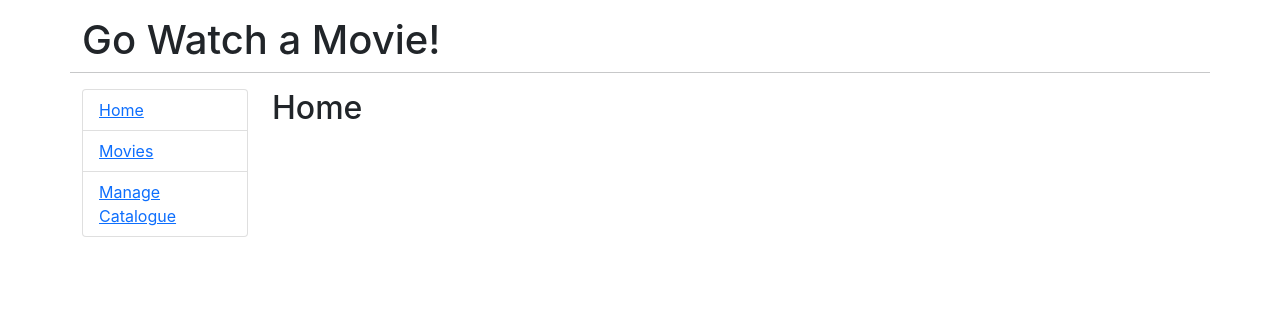
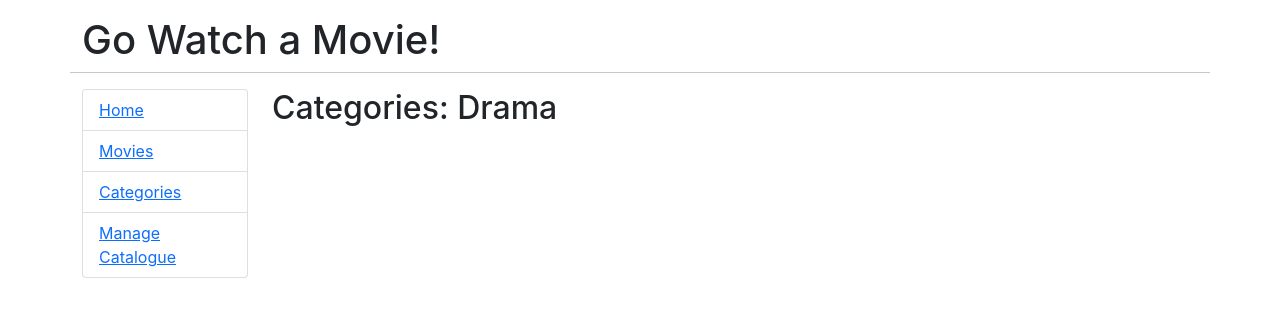
Before and after one commit to nuttchai/frontend-movies-app, a React (Create React App) app: page /by-category/drama in a window 1280 px wide. Shown: the top 316 px of the page. Built offline with nearby package versions, Linux system fonts and the light colour scheme.

Commit message:
More about Routing

```diff
--- a/src/App.js
+++ b/src/App.js
@@ -1,7 +1,8 @@
 import React, { Fragment } from "react";
-import { useParams } from "react-router-dom";
+import { useParams, useRouteMatch } from "react-router-dom";
 import { BrowserRouter as Router, Switch, Route, Link } from "react-router-dom";
 import Admin from "./components/Admin";
+import Categories from "./components/Categories";
 import Home from "./components/Home";
 import Movies from "./components/Movies";
 
@@ -24,6 +25,9 @@ export default function App() {
                   <Link to="/movies">Movies</Link>
                 </li>
                 <li className="list-group-item">
+                  <Link to="/by-category">Categories</Link>
+                </li>
+                <li className="list-group-item">
                   <Link to="/admin">Manage Catalogue</Link>
                 </li>
               </ul>
@@ -38,6 +42,21 @@ export default function App() {
               <Route path="/movies">
                 <Movies />
               </Route>
+              <Route exact path="/by-category">
+                <CategoryPage />
+              </Route>
+
+              <Route
+                exact
+                path="/by-category/action"
+                render={(props) => <Categories {...props} title={`Action`} />}
+              ></Route>
+              <Route
+                exact
+                path="/by-category/drama"
+                render={(props) => <Categories {...props} title={`Drama`} />}
+              ></Route>
+
               <Route path="/admin">
                 <Admin />
               </Route>
@@ -57,3 +76,22 @@ function Movie() {
 
   return <h2>Movie id: {id}</h2>;
 }
+
+function CategoryPage() {
+  // returns an object with the params from the URL
+  let { path, url } = useRouteMatch();
+
+  return (
+    <div>
+      <h2>Categories</h2>
+      <ul>
+        <li>
+          <Link to={`${path}/action`}>Action</Link>
+        </li>
+        <li>
+          <Link to={`${path}/drama`}>Drama</Link>
+        </li>
+      </ul>
+    </div>
+  );
+}
--- /dev/null
+++ b/src/components/Categories.js
@@ -0,0 +1,7 @@
+import React, { Component } from "react";
+
+export default class Categories extends Component {
+  render() {
+    return <h2>Categories: {this.props.title}</h2>;
+  }
+}
```
